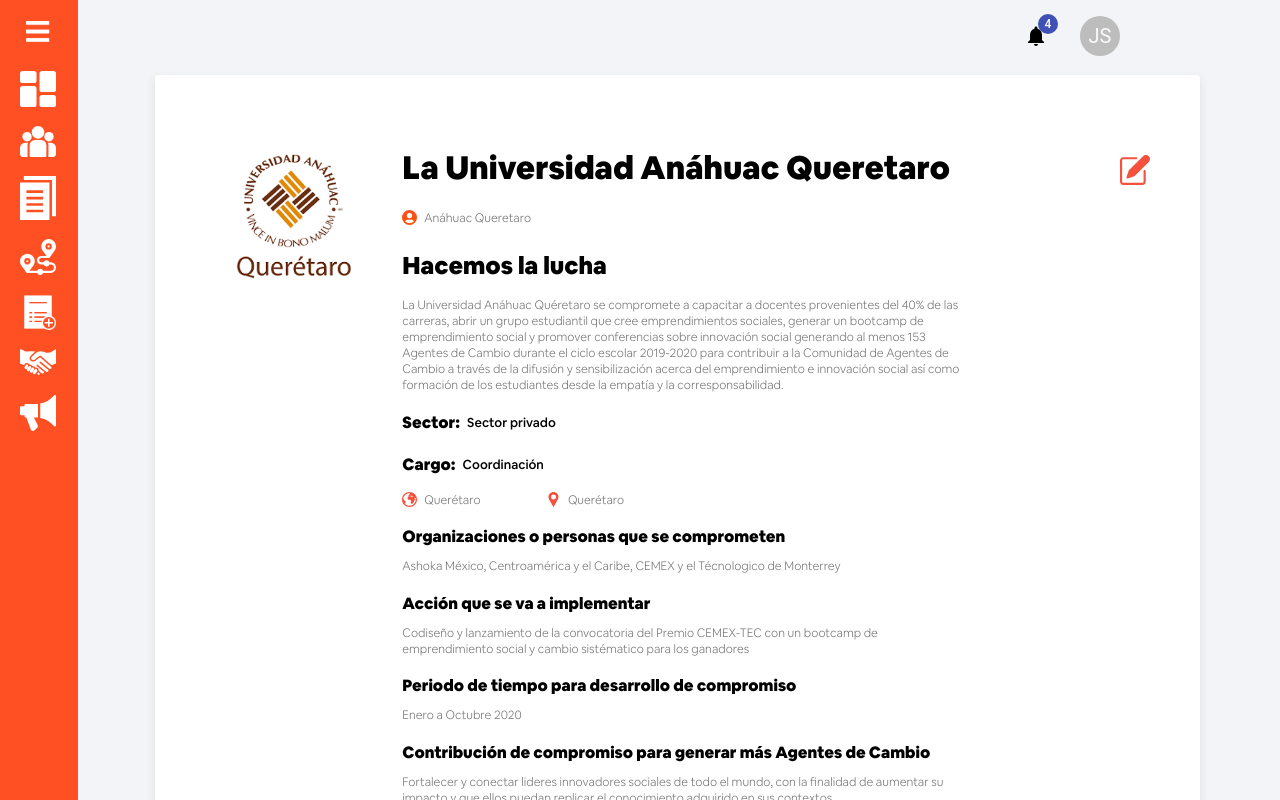
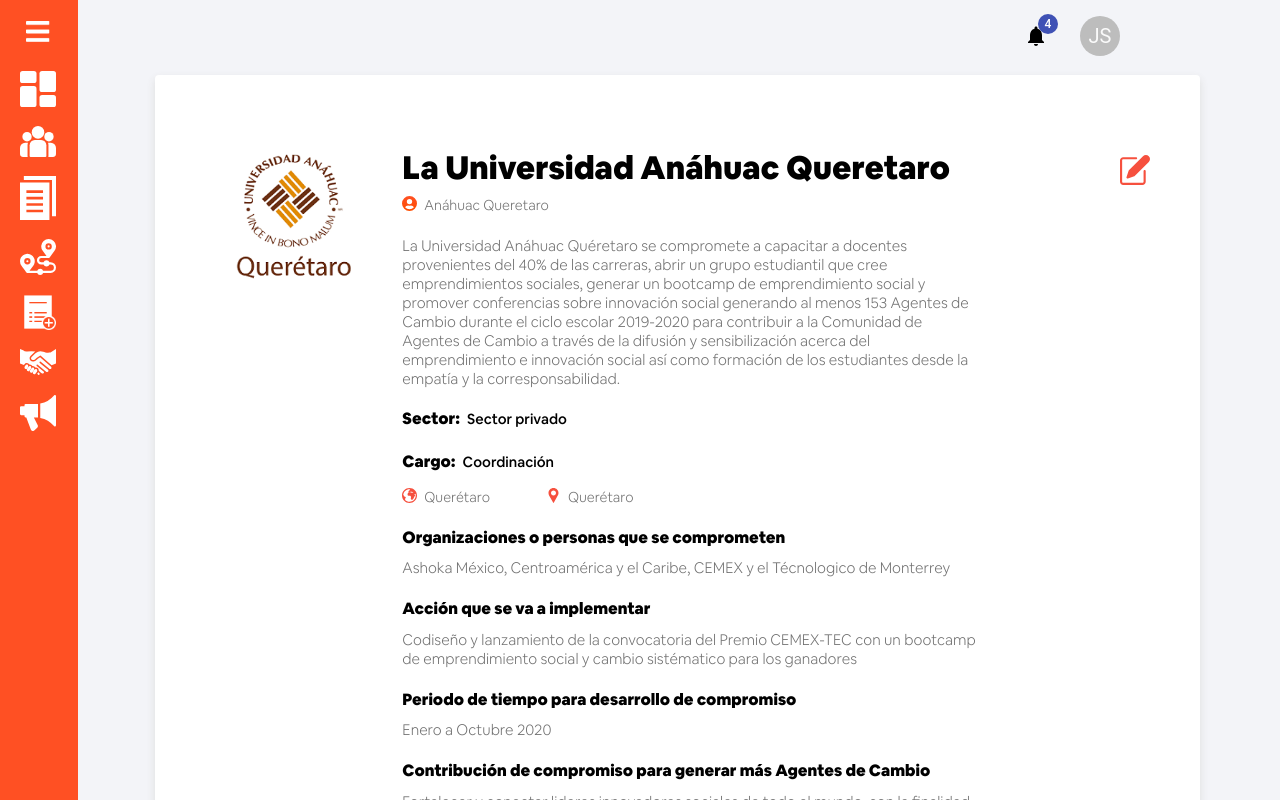
Before and after one commit to Megajjks/GestorInterno, a React (Create React App) app: page /commitment_report in a window 1280 px wide. Shown: the top 800 px of the page. Built offline with nearby package versions, Linux system fonts and the light colour scheme.

Commit message:
Commitment report details and the two options for accepting the commitment

```diff
--- a/src/component/ui/CommitmentReport/index.js
+++ b/src/component/ui/CommitmentReport/index.js
@@ -9,7 +9,6 @@
   Icon,
   IconPointSvg,
   TxtTitleOrganization,
-  TxtTitleCommitment,
   TxtIcon,
   TitleQuestion,
   TxtQuestion,
@@ -25,6 +24,8 @@
   WrapperButtons,
   ButtonAccept,
   ButtonDecline,
+  StyledMenu,
+  StyledMenuItem
 } from "./styled";
 import Logo from "../../../assets/img/logcom.png";
 import IconEdit from "../../../assets/img/editar.svg";
@@ -41,6 +42,7 @@
 import DialogContentText from "@material-ui/core/DialogContentText";
 import DialogTitle from "@material-ui/core/DialogTitle";
 import TextField from "@material-ui/core/TextField";
+import ListItemText from '@material-ui/core/ListItemText';
 
 const CommitmentReport = () => {
   const [dataForm, setDataForm] = useState({
@@ -56,7 +58,6 @@
     phone: "5514789545",
     logo: "path",
     img: "path",
-    title: "Hacemos la lucha",
     question_1:
       "La Universidad Anáhuac Quéretaro se compromete a capacitar a docentes provenientes del 40% de las carreras, abrir un grupo estudiantil que cree emprendimientos sociales, generar un bootcamp de emprendimiento social y promover conferencias sobre innovación social generando al menos 153 Agentes de Cambio durante el ciclo escolar 2019-2020 para contribuir a la Comunidad de Agentes de Cambio a través de la difusión y sensibilización acerca del  emprendimiento e innovación social así como formación de los estudiantes desde la empatía y la corresponsabilidad.",
     question_2: "",
@@ -90,6 +91,18 @@
     setOpen(false);
   };
 
+  //Dropdown menu
+
+  const [anchorEl, setAnchorEl] = React.useState(null);
+
+  const openModalAcceptFeedback = event => {
+    setAnchorEl(event.currentTarget);
+  };
+
+  const closeModalAcceptFeedback = () => {
+    setAnchorEl(null);
+  };
+
   return (
     <Wrapper>
       <Img src={Logo} />
@@ -101,8 +114,7 @@
             {dataForm.first_name} {dataForm.last_name}
           </TxtIcon>
         </WrapperImgTxt>
-        <TxtTitleCommitment>{dataForm.title}</TxtTitleCommitment>
-        <TxtQuestion>{dataForm.question_1}</TxtQuestion>
+        <TxtQuestion style={{ marginTop: "12px" }}>{dataForm.question_1}</TxtQuestion>
         <Sector>
           <TxtSector>Sector: </TxtSector>
           <TypeSector>{dataForm.sector}</TypeSector>
@@ -175,7 +187,25 @@
         </WrapperContact>
         <WrapperButtons>
           <ButtonDecline onClick={() => feedback()}>Declinar</ButtonDecline>
-          <ButtonAccept>Aceptar Compromiso</ButtonAccept>
+
+
+          <ButtonAccept onClick={openModalAcceptFeedback}>Aceptar Compromiso</ButtonAccept>
+          <StyledMenu
+            id="customized-menu"
+            anchorEl={anchorEl}
+            keepMounted
+            open={Boolean(anchorEl)}
+            onClose={closeModalAcceptFeedback}
+          >
+            <StyledMenuItem>
+              <ListItemText primary="Aceptar" />
+            </StyledMenuItem>
+            <StyledMenuItem onClick={() => feedback()}>
+              <ListItemText primary="Aceptar con corrección"/>
+            </StyledMenuItem>
+          </StyledMenu>
+
+
         </WrapperButtons>
       </WrapperFormData>
       <WrapperIconEdit>
@@ -189,7 +219,7 @@
           aria-describedby="alert-dialog-description"
         >
           <DialogTitle id="alert-dialog-title">
-            {"Declinar Compromiso"}
+            {"Respuesta para Compromiso"}
           </DialogTitle>
           <DialogContent>
             <DialogContentText id="alert-dialog-description">
--- a/src/component/ui/CommitmentReport/styled.js
+++ b/src/component/ui/CommitmentReport/styled.js
@@ -1,4 +1,39 @@
+import React from "react";
 import styled from "styled-components";
+import { withStyles } from '@material-ui/core/styles';
+import Menu from '@material-ui/core/Menu';
+import MenuItem from '@material-ui/core/MenuItem';
+
+export const StyledMenu = withStyles({
+  paper: {
+    border: "1px solid #d3d4d5"
+  }
+})(props => (
+  <Menu
+    elevation={0}
+    getContentAnchorEl={null}
+    anchorOrigin={{
+      vertical: "bottom",
+      horizontal: "center"
+    }}
+    transformOrigin={{
+      vertical: "top",
+      horizontal: "center"
+    }}
+    {...props}
+  />
+));
+
+export const StyledMenuItem = withStyles(theme => ({
+  root: {
+    "&:focus": {
+      backgroundColor: "#F6503E",
+      "& .MuiListItemIcon-root, & .MuiListItemText-primary": {
+        color: theme.palette.common.white
+      }
+    }
+  }
+}))(MenuItem);
 
 export const Wrapper = styled.div`
   background-color: ${({ theme: { colors } }) => colors.white};
@@ -58,18 +93,13 @@
   font-weight: 900;
   font-size: 2em;
   margin-top: 4.5rem;
-`;
-
-export const TxtTitleCommitment = styled.h1`
-  color: ${(props) => props.theme.colors.black};
-  font-weight: 800;
-  font-size: 1.5em;
+  margin-bottom: 8px;
 `;
 
 export const TxtIcon = styled.h1`
   color: ${(props) => props.theme.colors.greyTitle};
   font-weight: 200;
-  font-size: 12px;
+  font-size: 14px;
   margin-top: 0;
   margin-left: 7px;
 `;
@@ -81,10 +111,10 @@
 `;
 
 export const TxtQuestion = styled.h1`
-  width: 78%;
+  width: 80%;
   color: ${(props) => props.theme.colors.greyTitle};
   font-weight: 200;
-  font-size: 12px;
+  font-size: 15px;
   margin-top: 0;
 `;
 
@@ -103,9 +133,9 @@
 export const TypeSector = styled.h1`
   color: ${(props) => props.theme.colors.black};
   font-weight: 500;
-  font-size: 0.8em;
+  font-size: 0.9em;
   margin-left: 7px;
-  margin-top: 1em;
+  margin-top: 0.8em;
 `;
 
 export const Position = styled.div`
@@ -124,9 +154,9 @@
 export const TypePosition = styled.h1`
   color: ${(props) => props.theme.colors.black};
   font-weight: 500;
-  font-size: 0.8em;
+  font-size: 0.9em;
   margin-left: 7px;
-  margin-top: 1em;
+  margin-top: 0.8em;
 `;
 
 export const WrapperLocation = styled.div`
```
